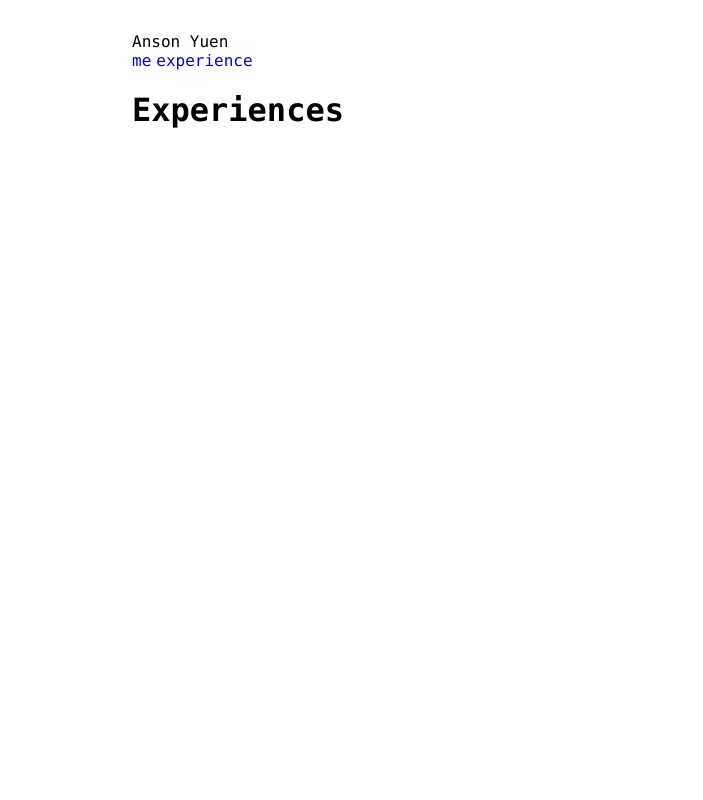
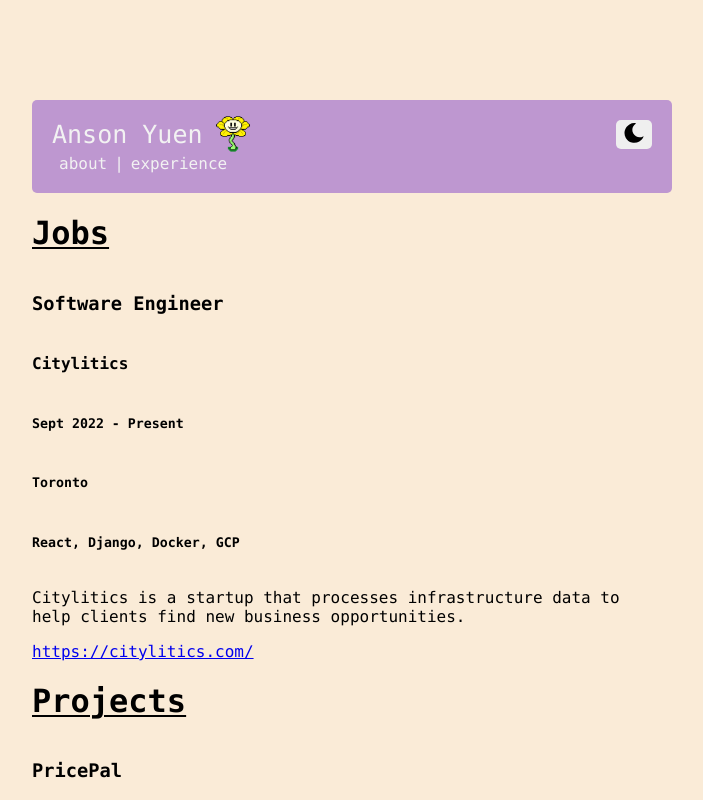
Before and after one commit to a22yuen/personal-website-v2, a React (Create React App) app: page /experience in a window 1280 px wide. Shown: the top 800 px of the page, without its empty margins (308-1011 px from the left). Built offline with nearby package versions, Linux system fonts and the light colour scheme.

Commit message:
add styles and job/project structure

```diff
--- a/src/components/experience.js
+++ b/src/components/experience.js
@@ -2,13 +2,26 @@
 import React from "react";
 import Header from "./header";
 import { MainContainer } from "../styles";
+import { Footer } from "./footer";
+import { Jobs } from "./jobs";
+import { Projects } from "./projects";
+import styled from "styled-components";
 
-//react experiences component
+const Title = styled.h1`
+  text-decoration: underline;
+  text-underline-offset: 3px;
+  text-decoration-thickness: 2px;
+`
+
 export default function Experiences() {
   return (
     <MainContainer>
       <Header />
-      <h1>Experiences</h1>
+      <Title>Jobs</Title>
+      <Jobs />
+      <Title>Projects</Title>
+      <Projects />
+      <Footer/>
     </MainContainer>
   );
 }
--- a/src/components/footer.js
+++ b/src/components/footer.js
@@ -31,7 +31,7 @@
   }
 ];
 
-export default function Footer(){
+export const Footer = () => {
   return (
     <Container>
       {links.map(({ link, icon }) => {
--- a/src/components/header.js
+++ b/src/components/header.js
@@ -2,14 +2,51 @@
 import React from "react";
 import { NavLink } from "react-router-dom";
 import styled from "styled-components";
+import Flowey from "../assets/flowey.png";
+import Moon from "../assets/moon.svg";
 
 const Nav = styled.header`
-  margin-top: 32px;
+  margin-top: 100px;
+  background-color:  #BE97D0;
+  padding: 20px;
+  width: 100%;
+  color: white;
+  border-radius: 5px;
+  color: #F2F2F2;
+
 `;
+
+const Button = styled.button`
+  color: white;
+  float: right;
+  border-radius: 5px;
+  border: none;
+`;
+
+const Title = styled.div`
+  padding-bottom: 5px;
+  font-size: 25px;
+  position: relative;
+`
+
+const Icon = styled.img`
+  margin-left: 10px;
+  width: 40px;
+  position: absolute;
+  bottom: 0;
+`;
+
+const MoonIcon = styled.img`
+  width: 20px;
+  padding: 2px;
+`
 
 const NavLinks = styled(NavLink)`
   text-decoration: none;
-  margin-right: 5px;
+  margin-right: 7px;
+  margin-left: 7px;
+  color: #F2F2F2;
+
 
   &:hover {
     text-decoration: underline;
@@ -18,15 +55,31 @@
   }
 `;
 
+
 export default function Header() {
+
+  const [theme, setTheme] = React.useState("light");
+
+  const toggleTheme = () => {
+    console.log("toggle theme");
+    if (theme === "light") {
+      setTheme("dark");
+      document.documentElement.setAttribute("data-theme", "dark");
+    } else {
+      setTheme("light");
+      document.documentElement.setAttribute("data-theme", "light");
+    }
+  };
 
   return (
     <Nav>
-      <>
-      Anson Yuen
-      </>
-      <br/>
-      <NavLinks to="/">me</NavLinks>
+      <Title>
+        Anson Yuen
+      <Icon src={Flowey}/>
+      <Button onClick={toggleTheme}><MoonIcon src={Moon}/></Button>
+      </Title>
+      <NavLinks to="/">about</NavLinks>
+      |
       <NavLinks to="/experience">experience</NavLinks>
     </Nav>
   );
--- a/src/components/home.js
+++ b/src/components/home.js
@@ -2,7 +2,7 @@
 import Header from "./header";
 import styled from "styled-components";
 import { MainContainer } from "../styles";
-import Footer from "./footer";
+import { Footer } from "./footer";
 
 const AboutMe = styled.p`
   line-height: 1.75;
--- a/src/components/jobs.js
+++ b/src/components/jobs.js
@@ -1,7 +1,8 @@
 import React from "react";
 import styled from "styled-components";
+import { ExperienceContainer } from "../styles";
 
-const experiences = [
+const jobs = [
   {
     role: "Software Engineer",
     company: "Citylitics",
@@ -14,13 +15,22 @@
   },
 ];
 
-const ExperienceContainer = styled.div`
-  margin-top: 32px;
-`;
-
 export const Jobs = () => {
   return (
     <>
+      {jobs.map(({ role, company, date, location, tech, description, link, icon }) => {
+        return (
+          <ExperienceContainer key={company}>
+            <h3>{role}</h3>
+            <h4>{company}</h4>
+            <h5>{date}</h5>
+            <h5>{location}</h5>
+            <h5>{tech}</h5>
+            <p>{description}</p>
+            <a href={link}>{link}</a>
+          </ExperienceContainer>
+        );
+      })}
     </>
   );
 };
--- a/src/components/projects.js
+++ b/src/components/projects.js
@@ -1,26 +1,29 @@
 import React from "react";
 import styled from "styled-components";
+import { ExperienceContainer } from "../styles";
 
 const projects = [
   {
-    role: "Software Engineer",
-    company: "Citylitics",
-    date: "Sept 2022 - Present",
-    location: "Toronto",
+    project: "PricePal",
+    description: "PricePal is a web app that helps you find the best deals on Amazon. It uses a web scraper to scrape Amazon and then uses a machine learning model to predict the best deals.",
+    link: "",
     tech: "React, Django, Docker, GCP",
-    description: "Citylitics is a startup that processes infrastructure data to help clients find new business opportunities.",
-    link: "https://citylitics.com/",
-    icon: ""
-  },
+  }
 ];
-
-const ProjectContainer = styled.div`
-  margin-top: 32px;
-`;
 
 export const Projects = () => {
   return (
     <>
+      {projects.map(({ project, description, link, tech }) => {
+        return (
+          <ExperienceContainer key={project}>
+            <h3>{project}</h3>
+            <p>{description}</p>
+            <a href={link}>{link}</a>
+            <h5>{tech}</h5>
+          </ExperienceContainer>
+        );
+      })}
     </>
   );
 };
--- a/src/index.css
+++ b/src/index.css
@@ -5,6 +5,7 @@
     sans-serif;
   -webkit-font-smoothing: antialiased;
   -moz-osx-font-smoothing: grayscale;
+  background-color: antiquewhite;
 }
 
 code {
--- a/src/styles.js
+++ b/src/styles.js
@@ -5,8 +5,15 @@
   text-align: left;
   flex-direction: column;
   margin: auto;
-  max-width: 400px;
+  max-width: 600px;
+
 
   @media (min-width: 768px) {
   }
 `;
+
+export const ExperienceContainer = styled.div`
+  display: flex;
+  flex-direction: column;
+  margin: auto;
+`;
```
Also changed, not shown: src/assets/flowey.png (added), src/assets/moon.svg (added).
